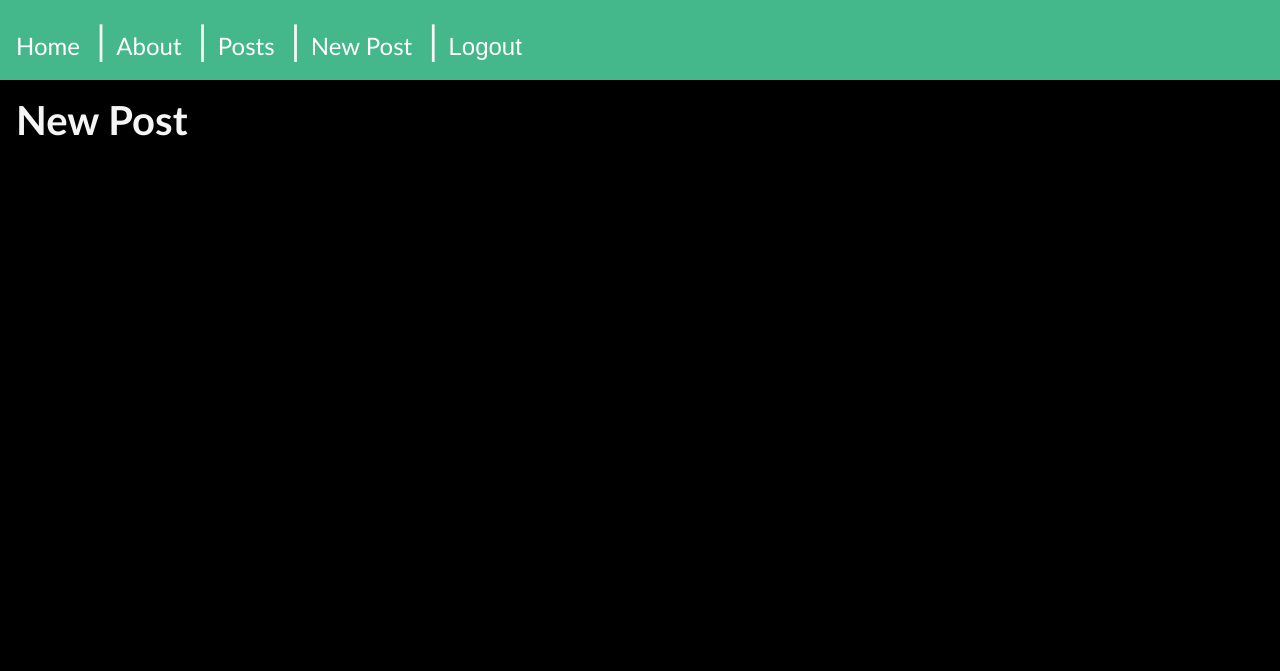
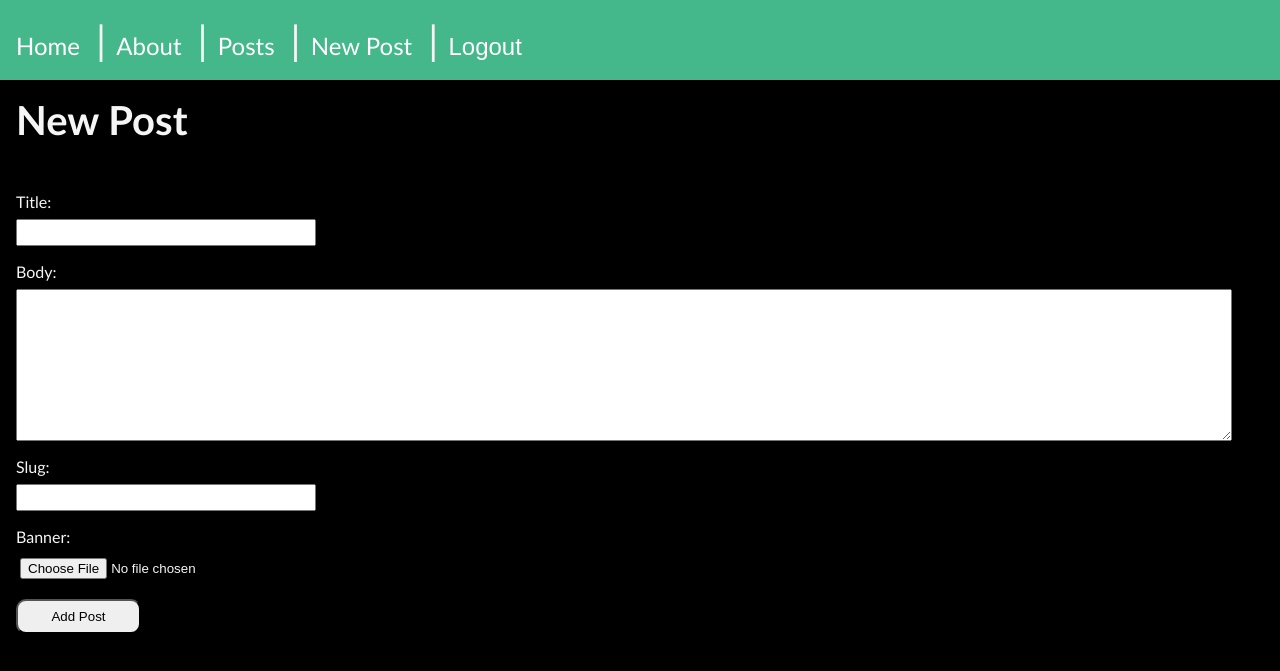
Before and after one commit to ltieu12/Posts-App, a Django app: page /posts/new-post/ in a window 1280 px wide. Shown: the top 671 px of the page. Run offline with Django 5.2, Linux system fonts and the light colour scheme; the visitor is signed in with stand-in values (Sample User, id 1).

Commit message:
Create add post function associated with a user

```diff
--- /dev/null
+++ b/post_project/posts/forms.py
@@ -0,0 +1,7 @@
+from django import forms
+from . import models
+
+class CreatePost(forms.ModelForm):
+    class Meta:
+        model = models.Post
+        fields = ['title', 'body', 'slug', 'banner']
--- a/post_project/posts/models.py
+++ b/post_project/posts/models.py
@@ -1,4 +1,5 @@
 from django.db import models
+from django.contrib.auth.models import User
 
 # Create your models here.
 class Post(models.Model):
@@ -7,6 +8,7 @@ class Post(models.Model):
     slug = models.SlugField()
     date = models.DateTimeField(auto_now_add=True)
     banner = models.ImageField(default='fallback.png', blank=True)
+    author = models.ForeignKey(User, on_delete=models.CASCADE, default=None)
 
     def __str__(self):
         return self.title
--- a/post_project/posts/templates/posts/post_new.html
+++ b/post_project/posts/templates/posts/post_new.html
@@ -7,5 +7,10 @@
 {% block content %}
     <section>
         <h1>New Post</h1>
+        <form class="form-with-validation" action="/posts/new-post/" method="post" enctype="multipart/form-data">
+            {% csrf_token %}
+            {{ form }}
+            <button class="form-submit">Add Post</button>
+        </form>
     </section>
 {% endblock content %}
--- a/post_project/posts/templates/posts/posts_list.html
+++ b/post_project/posts/templates/posts/posts_list.html
@@ -14,7 +14,7 @@
                     {{ post.title }}
                 </a>
                 <p>{{ post.body }}</p>
-                <p>{{ post.date }}</p>
+                <p>{{ post.date }} by {{ post.author }}</p>
             </article>
 
         {% endfor %}
--- a/post_project/posts/views.py
+++ b/post_project/posts/views.py
@@ -1,6 +1,7 @@
-from django.shortcuts import render
+from django.shortcuts import render, redirect
 from .models import Post
 from django.contrib.auth.decorators import login_required
+from . import forms
 
 # Create your views here.
 def posts_list(request):
@@ -13,4 +14,15 @@ def post_page(request, slug):
 
 @login_required(login_url="/users/login/")
 def post_new(request):
-    return render(request, 'posts/post_new.html')
+    if request.method == "POST":
+        form = form.CreatePost(request.POST, request.FILES)
+        if form.is_valid():
+            newpost = form.save(commit=False)
+            newpost.author = request.user
+            newpost.save()
+
+            return redirect('posts:list')
+    else:
+        form = forms.CreatePost()
+
+    return render(request, 'posts/post_new.html', { 'form': form })
```
Also changed, not shown: post_project/posts/migrations/0003_post_author.py (added).
